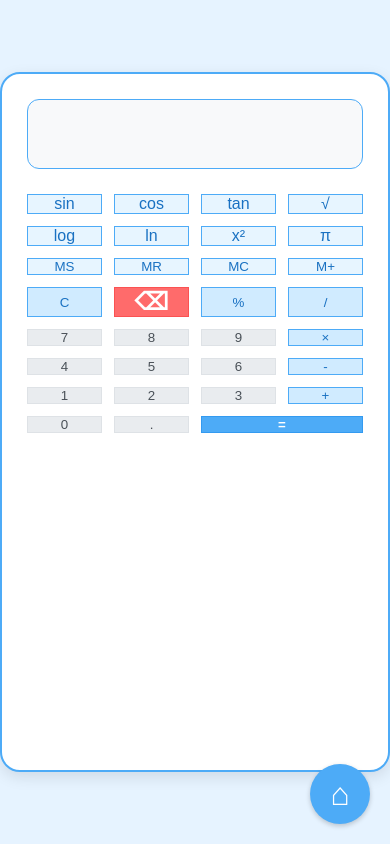
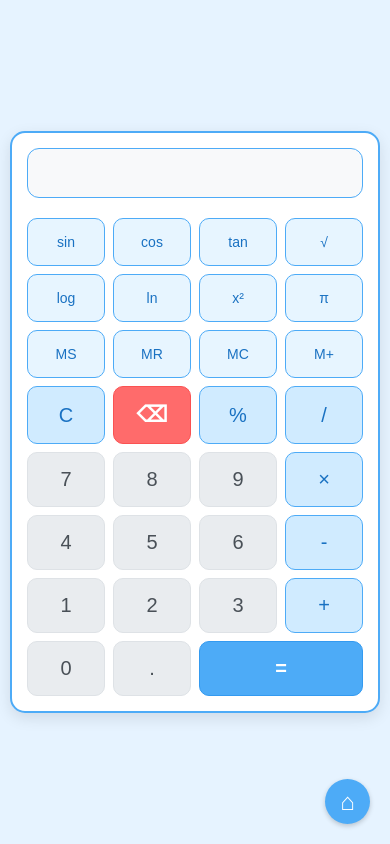
Before and after one commit to Oblakofficial/calculator-app, a website: page index.html in a window 390 px wide. Drawn offline with Linux system fonts and the light colour scheme.

Commit message:
Improve mobile responsiveness of calculator

```diff
--- a/style.css
+++ b/style.css
@@ -11,31 +11,33 @@ body {
     align-items: center;
     min-height: 100vh;
     background: #e6f3ff;
+    padding: 20px;
 }
 
 .calculator {
     background: #ffffff;
     border-radius: 20px;
     box-shadow: 0 5px 15px rgba(0, 0, 0, 0.1);
-    padding: 25px;
-    width: 400px;
-    min-height: 700px;
+    padding: 20px;
+    width: 100%;
+    max-width: 400px;
+    min-height: auto;
     border: 2px solid #4dabf7;
 }
 
 .display {
-    margin-bottom: 25px;
+    margin-bottom: 20px;
 }
 
 #result {
     width: 100%;
-    height: 70px;
+    height: 60px;
     border: none;
     background: #f8f9fa;
     border-radius: 12px;
     text-align: right;
-    padding: 0 20px;
-    font-size: 28px;
+    padding: 0 15px;
+    font-size: 24px;
     color: #333;
     border: 1px solid #4dabf7;
 }
@@ -43,7 +45,7 @@ body {
 .buttons {
     display: grid;
     grid-template-columns: repeat(4, 1fr);
-    gap: 12px;
+    gap: 10px;
 }
 
 /* Number buttons */
@@ -52,6 +54,11 @@ button:not(.operator):not(.scientific):not(.memory):not(.equals) {
     color: #495057 !important;
     border: 1px solid #dee2e6 !important;
     font-weight: 500;
+    padding: 15px 10px;
+    font-size: 20px;
+    border-radius: 10px;
+    cursor: pointer;
+    transition: all 0.2s ease;
 }
 
 button:not(.operator):not(.scientific):not(.memory):not(.equals):hover {
@@ -62,9 +69,13 @@ button:not(.operator):not(.scientific):not(.memory):not(.equals):hover {
 button[onclick="deleteLastChar()"] {
     background: #ff6b6b !important;
     color: white !important;
-    font-size: 24px !important;
+    font-size: 22px !important;
     border: 1px solid #fa5252 !important;
     font-weight: bold;
+    padding: 15px 10px;
+    border-radius: 10px;
+    cursor: pointer;
+    transition: all 0.2s ease;
 }
 
 button[onclick="deleteLastChar()"]:hover {
@@ -76,6 +87,11 @@ button[onclick="deleteLastChar()"]:hover {
     color: #1971c2 !important;
     border: 1px solid #4dabf7 !important;
     font-weight: 500;
+    padding: 15px 10px;
+    font-size: 20px;
+    border-radius: 10px;
+    cursor: pointer;
+    transition: all 0.2s ease;
 }
 
 .operator:hover {
@@ -88,6 +104,10 @@ button[onclick="deleteLastChar()"]:hover {
     font-size: 16px !important;
     border: 1px solid #4dabf7 !important;
     font-weight: 500;
+    padding: 15px 10px;
+    border-radius: 10px;
+    cursor: pointer;
+    transition: all 0.2s ease;
 }
 
 .scientific:hover {
@@ -99,6 +119,11 @@ button[onclick="deleteLastChar()"]:hover {
     color: #1971c2 !important;
     border: 1px solid #4dabf7 !important;
     font-weight: 500;
+    padding: 15px 10px;
+    font-size: 16px;
+    border-radius: 10px;
+    cursor: pointer;
+    transition: all 0.2s ease;
 }
 
 .memory:hover {
@@ -111,6 +136,11 @@ button[onclick="deleteLastChar()"]:hover {
     grid-column: span 2 !important;
     border: 1px solid #339af0 !important;
     font-weight: bold;
+    padding: 15px 10px;
+    font-size: 20px;
+    border-radius: 10px;
+    cursor: pointer;
+    transition: all 0.2s ease;
 }
 
 .equals:hover {
@@ -122,8 +152,8 @@ button[onclick="deleteLastChar()"]:hover {
     position: fixed;
     bottom: 20px;
     right: 20px;
-    width: 60px;
-    height: 60px;
+    width: 50px;
+    height: 50px;
     background: #4dabf7;
     border-radius: 50%;
     display: flex;
@@ -133,7 +163,7 @@ button[onclick="deleteLastChar()"]:hover {
     text-decoration: none;
     box-shadow: 0 2px 5px rgba(0, 0, 0, 0.2);
     transition: all 0.2s ease;
-    font-size: 32px;
+    font-size: 28px;
     font-weight: bold;
 }
 
@@ -141,3 +171,43 @@ button[onclick="deleteLastChar()"]:hover {
     background: #339af0;
     transform: scale(1.1);
 }
+
+/* Mobile Responsiveness */
+@media screen and (max-width: 480px) {
+    body {
+        padding: 10px;
+    }
+
+    .calculator {
+        padding: 15px;
+        border-radius: 15px;
+    }
+
+    #result {
+        height: 50px;
+        font-size: 20px;
+    }
+
+    .buttons {
+        gap: 8px;
+    }
+
+    button {
+        padding: 12px 8px;
+        font-size: 18px;
+    }
+
+    .scientific {
+        font-size: 14px !important;
+    }
+
+    .memory {
+        font-size: 14px;
+    }
+
+    .home-button {
+        width: 45px;
+        height: 45px;
+        font-size: 24px;
+    }
+}
```
